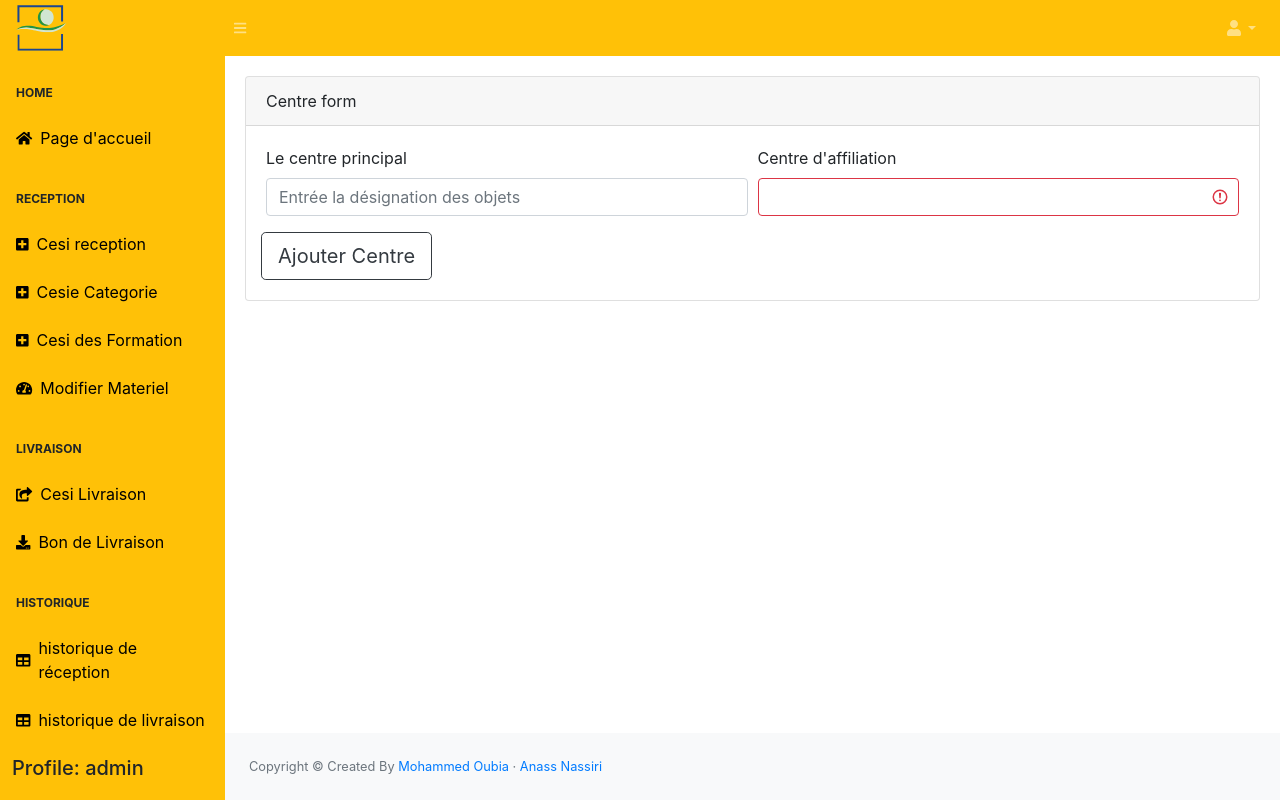
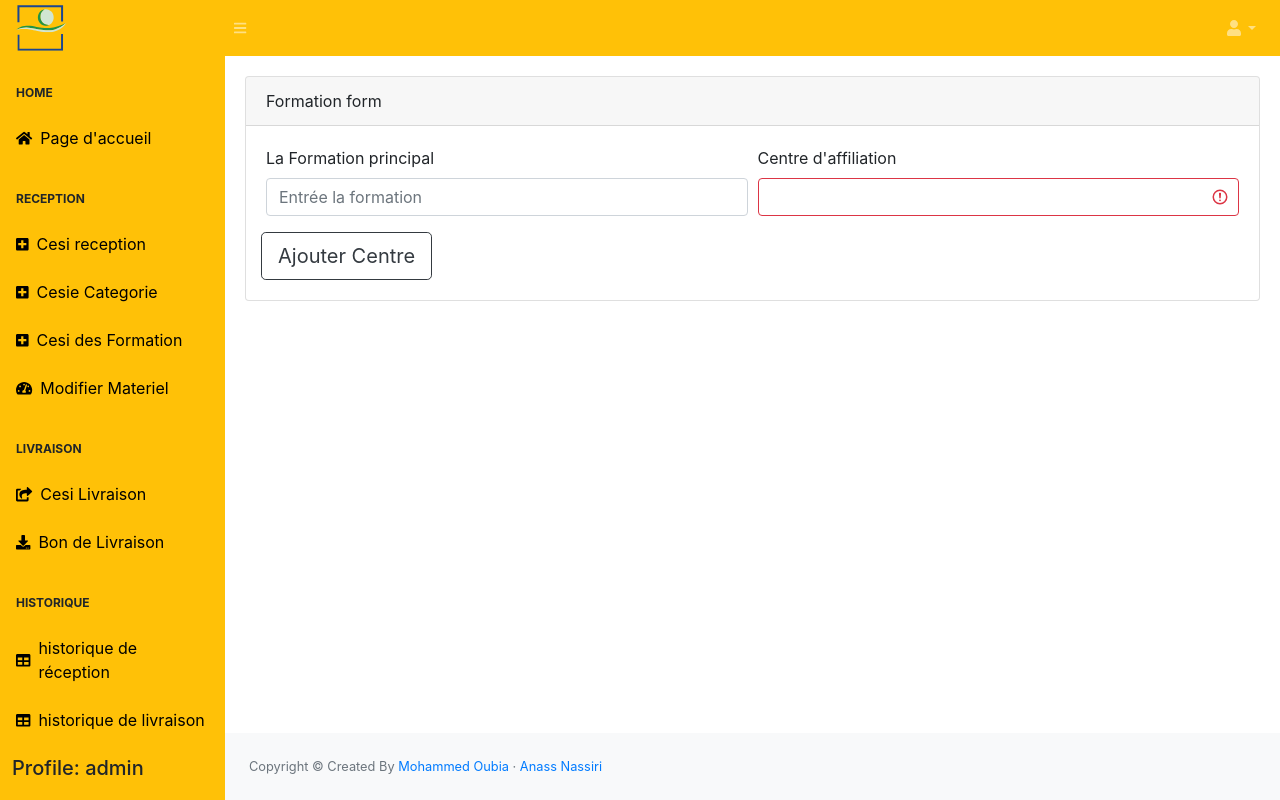
Before and after one commit to oubia/Medication-delegation-training, a Django app: page /Centre/ in a window 1280 px wide. Run offline with Django 3.2, Linux system fonts and the light colour scheme; a user stored in the database is signed in; data comes from the database, SQL or seed files in the repository; both versions use the stored data as it was after the commit; some libraries are stand-ins or nearby versions.

Commit message:
final version

```diff
--- a/gestion_app/main_app/templates/Centre.html
+++ b/gestion_app/main_app/templates/Centre.html
@@ -28,52 +28,21 @@
 </script>
 
 <body>
-    <!-- <style>
-        #tags {
-            float: left;
-            border: 1px solid #ccc;
-            padding: 5px;
-            font-family: Arial;
-        }
 
-        #tags>span {
-            cursor: pointer;
-            display: block;
-            float: left;
-            color: #fff;
-            background: #789;
-            padding: 5px;
-            padding-right: 25px;
-            margin: 4px;
-        }
-
-        #tags>span:hover {
-            opacity: 0.7;
-        }
-
-        #tags>span:after {
-            position: absolute;
-            content: "×";
-            border: 1px solid;
-            padding: 2px 5px;
-            margin-left: 3px;
-            font-size: 11px;
-        }
-    </style> -->
     <main>
         <div id="message">{% include 'messages.html' %} </div>
         <div class="card-body">
             <div class="card">
                 <div class="card-header">
-                    Centre form
+                    Formation form
                 </div>
                 <div class="card-body ">
                     <form class="needs-validation" action="" method="POST" novalidate>
                         {% csrf_token %} {{ form.as_p }}
                         <div class="form-row ">
                             <div class="form-group col-md-6">
-                                <label for="Centre" class="form-label">Le centre principal</label>
-                                <input type="text" class="form-control " name="Centre" placeholder="Entrée la désignation des objets" required>
+                                <label for="Centre" class="form-label">La Formation principal</label>
+                                <input type="text" class="form-control " name="Centre" placeholder="Entrée la formation" required>
                             </div>
                             <div class="form-group col-md-6">
                                 <label for="Sous_centre" class="form-label">Centre d'affiliation</label>
--- a/gestion_app/main_app/templates/bon_livraison.html
+++ b/gestion_app/main_app/templates/bon_livraison.html
@@ -64,7 +64,7 @@
                                         <td>{{data.Designation_Object_livraison}}</td>
                                         <td>{{data.Titre_livraison}}</td>
                                         <td>{{data.Centre}}</td>
-                                        <td>{{data.Sous_centre}}</td>
+                                        <td>{{data.Sous_centre_id}}</td>
                                         <td>{{data.Date_sortie}}</td>
                                         <td>{{data.Quantite_livree}}</td>
                                         <td>{{data.Prix_unitaire}}</td>
```
Also changed, not shown: gestion_app/db.sqlite3.
